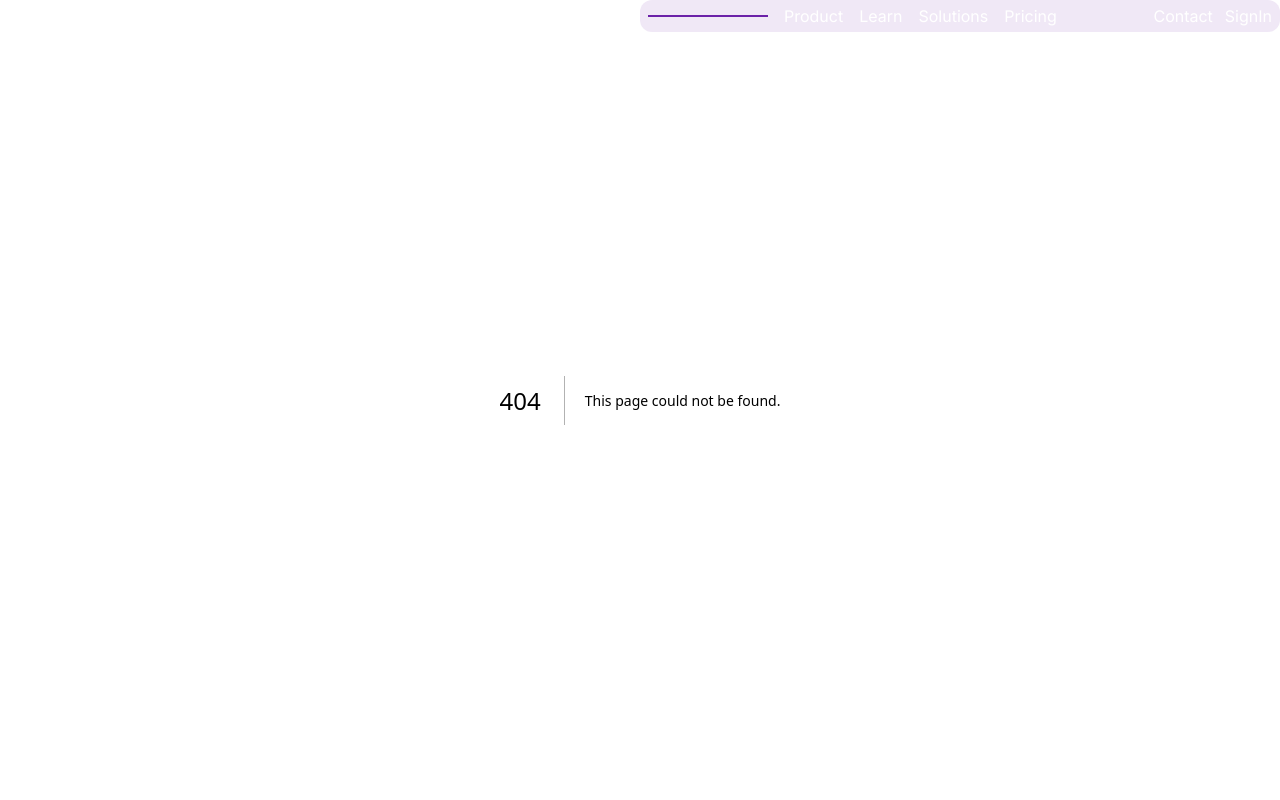
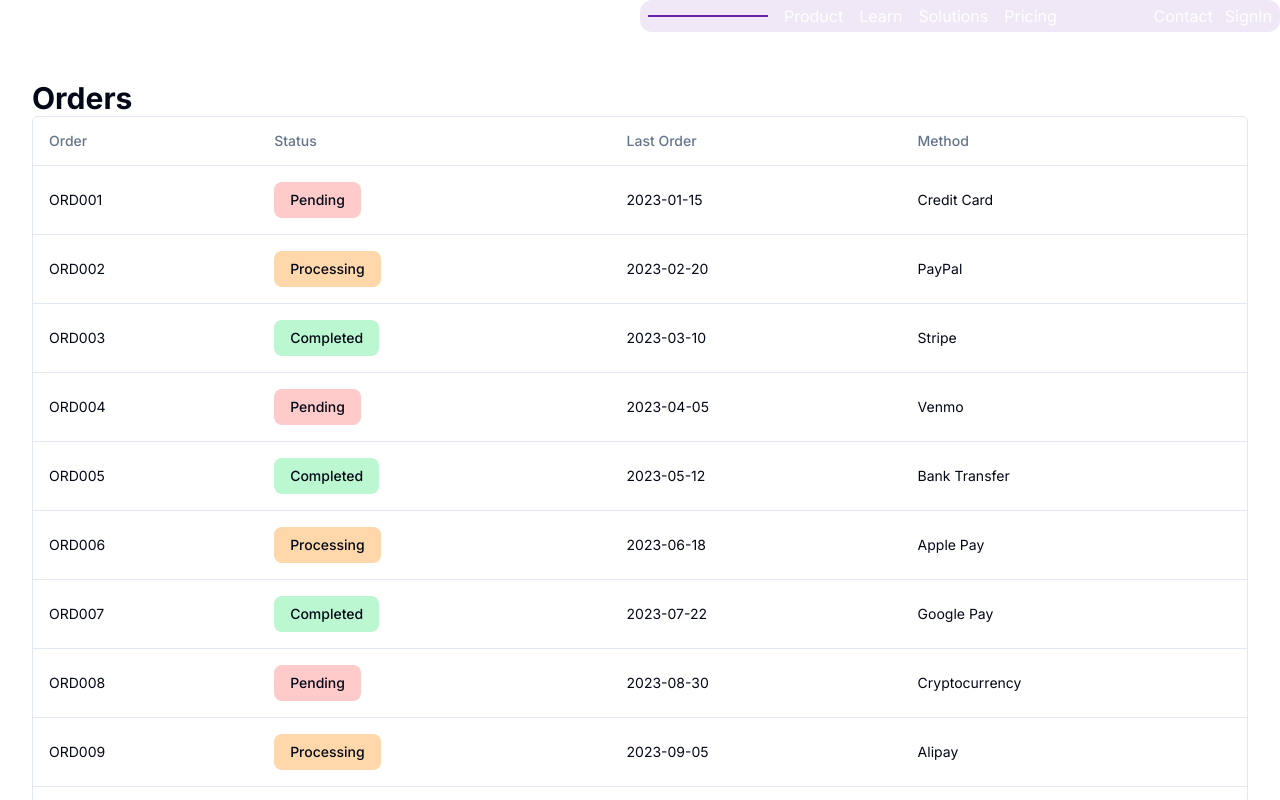
Before and after one commit to takidilmi/SaaS, a Next.js app: page /orders in a window 1280 px wide. Before the commit this address had no page. Shown: the top 800 px of the page. Built offline with nearby package versions, Linux system fonts and the light colour scheme.

Commit message:
add orders page

```diff
--- /dev/null
+++ b/src/app/orders/page.tsx
@@ -0,0 +1,151 @@
+'use client';
+import React from 'react';
+import { DataTable } from '../components/Users/DataTable';
+import { ColumnDef } from '@tanstack/react-table';
+import { cn } from '@/lib/utils';
+
+type Props = {};
+
+export default function OrdersPage({}: Props) {
+  return (
+    <>
+      <div className="bg-white p-8 pt-20">
+        <h1 className="text-3xl font-bold">Orders</h1>
+        <DataTable
+          columns={columns}
+          data={data}
+        />
+      </div>
+    </>
+  );
+}
+type Payment = {
+  order: string;
+  status: string;
+  lastOrder: string;
+  method: string;
+};
+
+const data: Payment[] = [
+  {
+    order: 'ORD001',
+    status: 'Pending',
+    lastOrder: '2023-01-15',
+    method: 'Credit Card',
+  },
+  {
+    order: 'ORD002',
+    status: 'Processing',
+    lastOrder: '2023-02-20',
+    method: 'PayPal',
+  },
+  {
+    order: 'ORD003',
+    status: 'Completed',
+    lastOrder: '2023-03-10',
+    method: 'Stripe',
+  },
+  {
+    order: 'ORD004',
+    status: 'Pending',
+    lastOrder: '2023-04-05',
+    method: 'Venmo',
+  },
+  {
+    order: 'ORD005',
+    status: 'Completed',
+    lastOrder: '2023-05-12',
+    method: 'Bank Transfer',
+  },
+  {
+    order: 'ORD006',
+    status: 'Processing',
+    lastOrder: '2023-06-18',
+    method: 'Apple Pay',
+  },
+  {
+    order: 'ORD007',
+    status: 'Completed',
+    lastOrder: '2023-07-22',
+    method: 'Google Pay',
+  },
+  {
+    order: 'ORD008',
+    status: 'Pending',
+    lastOrder: '2023-08-30',
+    method: 'Cryptocurrency',
+  },
+  {
+    order: 'ORD009',
+    status: 'Processing',
+    lastOrder: '2023-09-05',
+    method: 'Alipay',
+  },
+  {
+    order: 'ORD010',
+    status: 'Completed',
+    lastOrder: '2023-10-18',
+    method: 'WeChat Pay',
+  },
+  {
+    order: 'ORD011',
+    status: 'Pending',
+    lastOrder: '2023-11-25',
+    method: 'Square Cash',
+  },
+  {
+    order: 'ORD012',
+    status: 'Completed',
+    lastOrder: '2023-12-08',
+    method: 'Zelle',
+  },
+  {
+    order: 'ORD013',
+    status: 'Processing',
+    lastOrder: '2024-01-15',
+    method: 'Stripe',
+  },
+  {
+    order: 'ORD014',
+    status: 'Completed',
+    lastOrder: '2024-02-20',
+    method: 'PayPal',
+  },
+  {
+    order: 'ORD015',
+    status: 'Pending',
+    lastOrder: '2024-03-30',
+    method: 'Credit Card',
+  },
+];
+const columns: ColumnDef<Payment>[] = [
+  {
+    accessorKey: 'order',
+    header: 'Order',
+  },
+  {
+    accessorKey: 'status',
+    header: 'Status',
+    cell: ({ row }) => {
+      return (
+        <div
+          className={cn('font-medium w-fit px-4 py-2 rounded-lg', {
+            'bg-red-200': row.getValue('status') === 'Pending',
+            'bg-orange-200': row.getValue('status') === 'Processing',
+            'bg-green-200': row.getValue('status') === 'Completed',
+          })}
+        >
+          {row.getValue('status')}
+        </div>
+      );
+    },
+  },
+  {
+    accessorKey: 'lastOrder',
+    header: 'Last Order',
+  },
+  {
+    accessorKey: 'method',
+    header: 'Method',
+  },
+];
--- a/src/app/users/page.tsx
+++ b/src/app/users/page.tsx
@@ -5,7 +5,7 @@ import { ColumnDef } from '@tanstack/react-table';
 
 type Props = {};
 
-export default function page({}: Props) {
+export default function UsersPage({}: Props) {
   return (
     <>
       <div className="bg-white p-8 pt-20">
```
